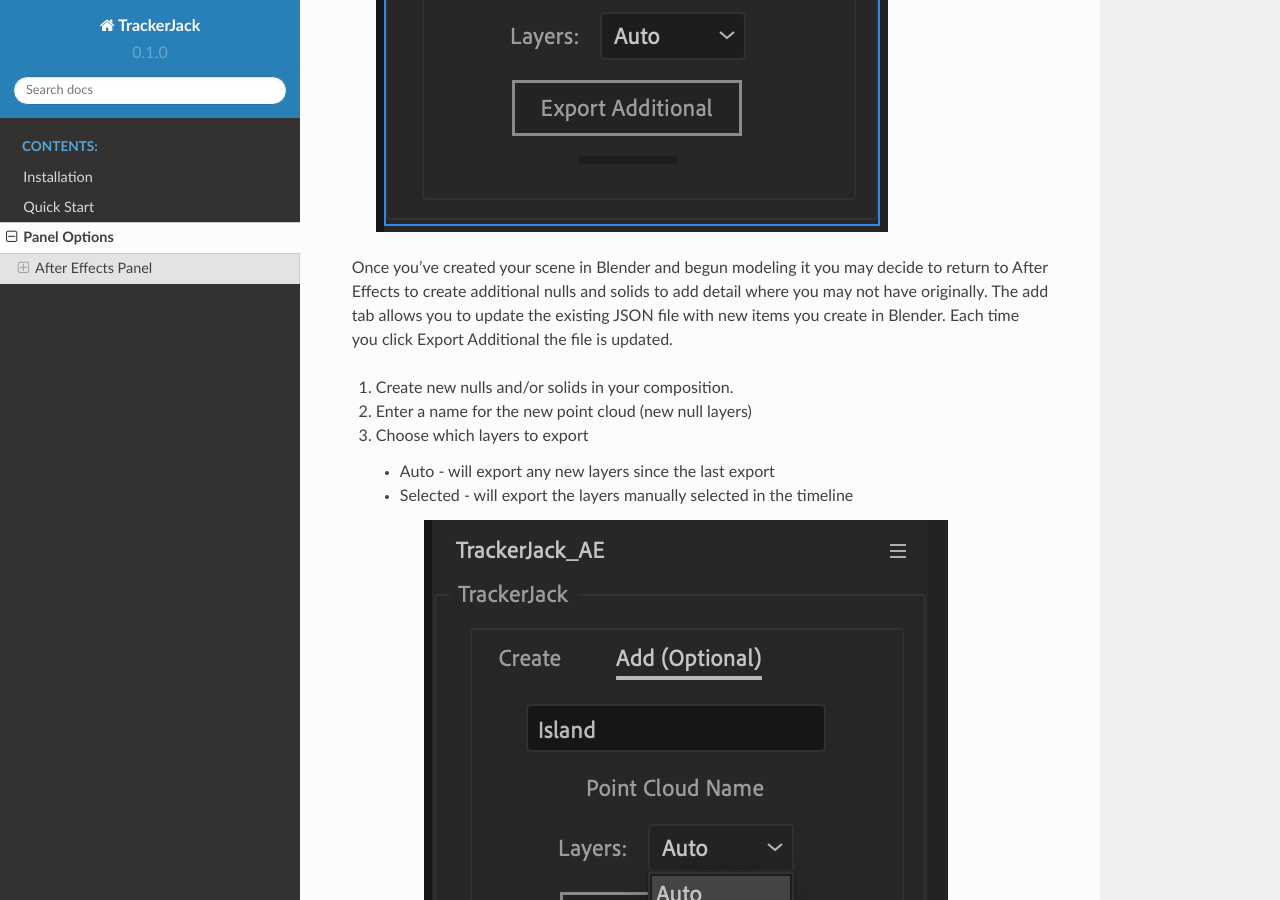
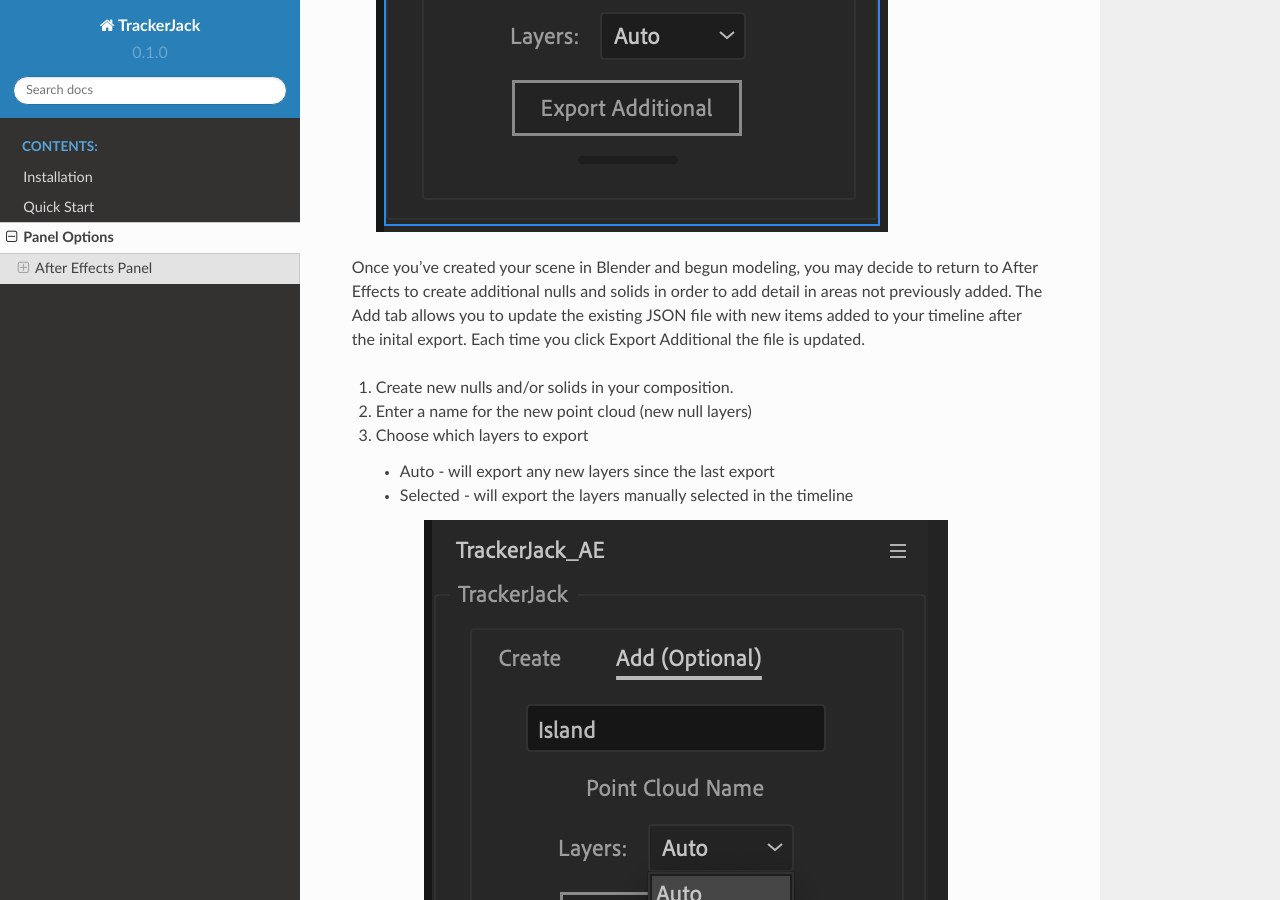
Before and after one commit to halekii/TrackerJack-Tutorial, a Sphinx documentation site: the page built from docs/source/panel_options.rst, in a window 1280 px wide and 900 px high, scrolled down 3962 px. Built offline with Sphinx 7.4.7 and the Read the Docs theme 2.0.0, drawn with Linux system fonts in a browser that asks for light colours; pages that are not in the unit, such as notebooks, are missing from menus.

Commit message:
Update panel_options.rst

```diff
--- a/docs/source/panel_options.rst
+++ b/docs/source/panel_options.rst
@@ -67,7 +67,7 @@
     .. image:: images/AE_7_tjpanel_add.png
         :alt: TrackerJack Add Tab
 
-Once you've created your scene in Blender and begun modeling it you may decide to return to After Effects to create additional nulls and solids to add detail where you may not have originally. The add tab allows you to update the existing JSON file with new items you create in Blender. Each time you click Export Additional the file is updated.
+Once you've created your scene in Blender and begun modeling, you may decide to return to After Effects to create additional nulls and solids in order to add detail in areas not previously added. The Add tab allows you to update the existing JSON file with new items added to your timeline after the inital export. Each time you click Export Additional the file is updated.
 
 #. Create new nulls and/or solids in your composition.
 #. Enter a name for the new point cloud (new null layers)
```
